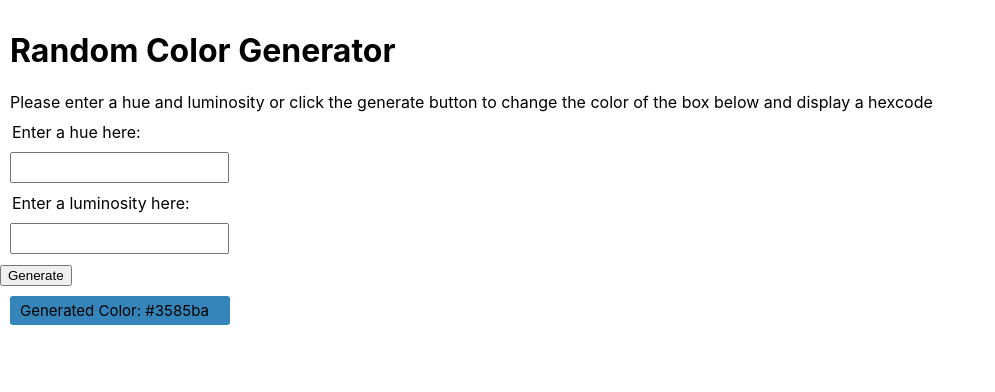
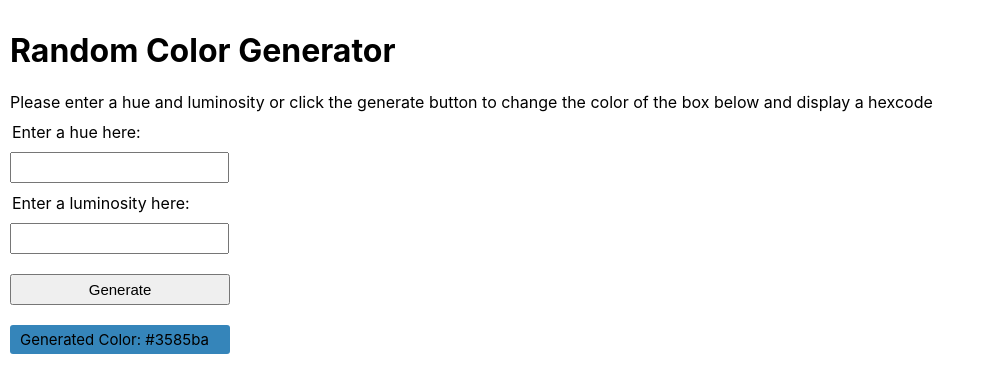
Before and after one commit to sela891/react-random-color-generator, a React app: page / in a window 1280 px wide. Shown: the top 392 px of the page, without its empty margins (0-995 px from the left). Built offline with nearby package versions, Linux system fonts and the light colour scheme; the HTML template or start-up script is replaced by a standard one.

Commit message:
Try adding enclosing div

```diff
--- a/src/App.css
+++ b/src/App.css
@@ -1,5 +1,5 @@
 .App {
-  text-align: center;
+  /*text-align: center;*/
 }
 
 .App-logo {
--- a/src/App.js
+++ b/src/App.js
@@ -3,13 +3,13 @@ import randomcolor from 'randomcolor';
 import { useState } from 'react';
 import styled from 'styled-components';
 
-/*const Button = styled.button`
+const Button = styled.button`
   font-size: 15px;
   padding: 5px 5px;
   margin: 20px 10px 20px;
   width: 220px;
   display: block;
-`;*/
+`;
 
 const Input = styled.input`
   font-size: 15px;
@@ -37,7 +37,7 @@ export default function App() {
     luminosity: lum,
   };
   return (
-    <>
+    <div className="App">
       <div style={{ padding: '5px 5px', margin: '5px' }}>
         <h1>Random Color Generator</h1>
         <div>
@@ -59,18 +59,18 @@ export default function App() {
           setLum(event.currentTarget.value);
         }}
       />
-      <button
+      <Button
         onClick={() => {
           const newColor = randomcolor(generateFromInput);
           setMyRandomColor(newColor);
         }}
       >
         Generate
-      </button>
+      </Button>
 
       <Output style={{ backgroundColor: myRandomColor }}>
         Generated Color: {myRandomColor}
       </Output>
-    </>
+    </div>
   );
 }
```
